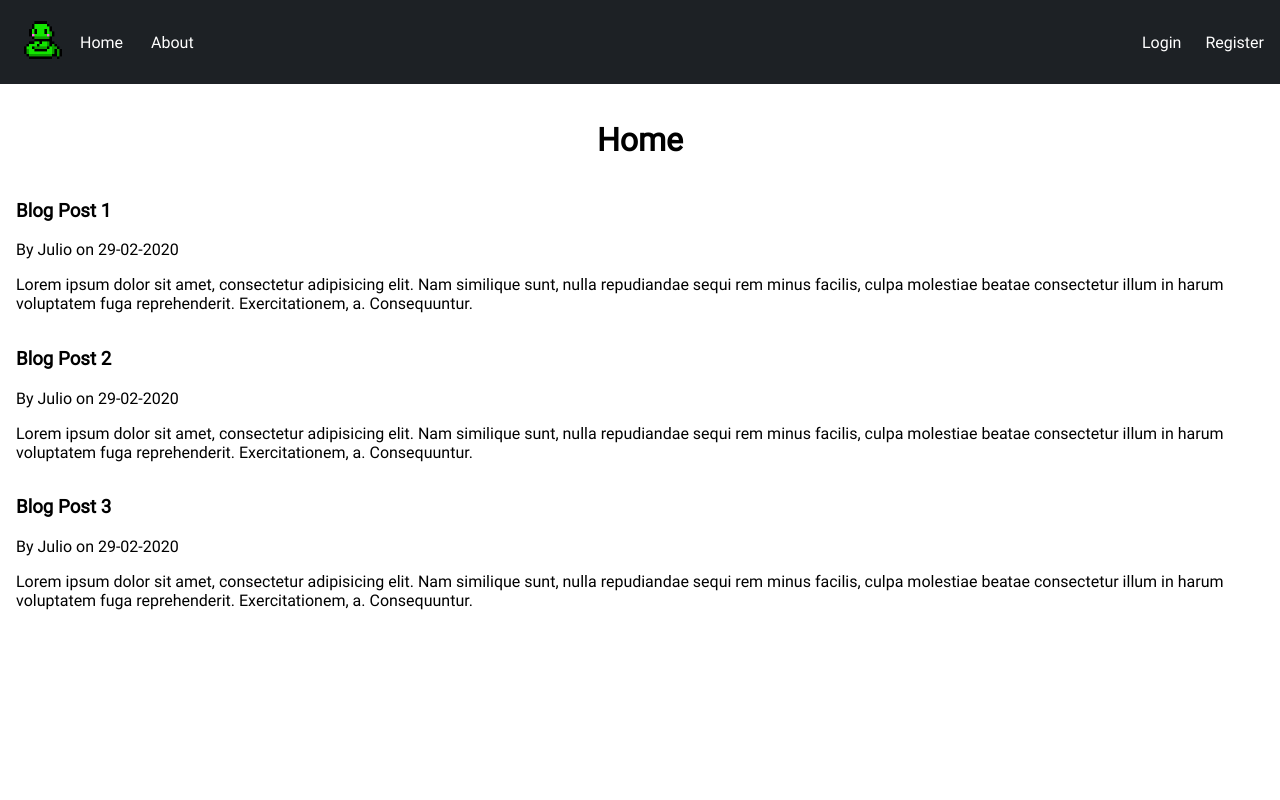
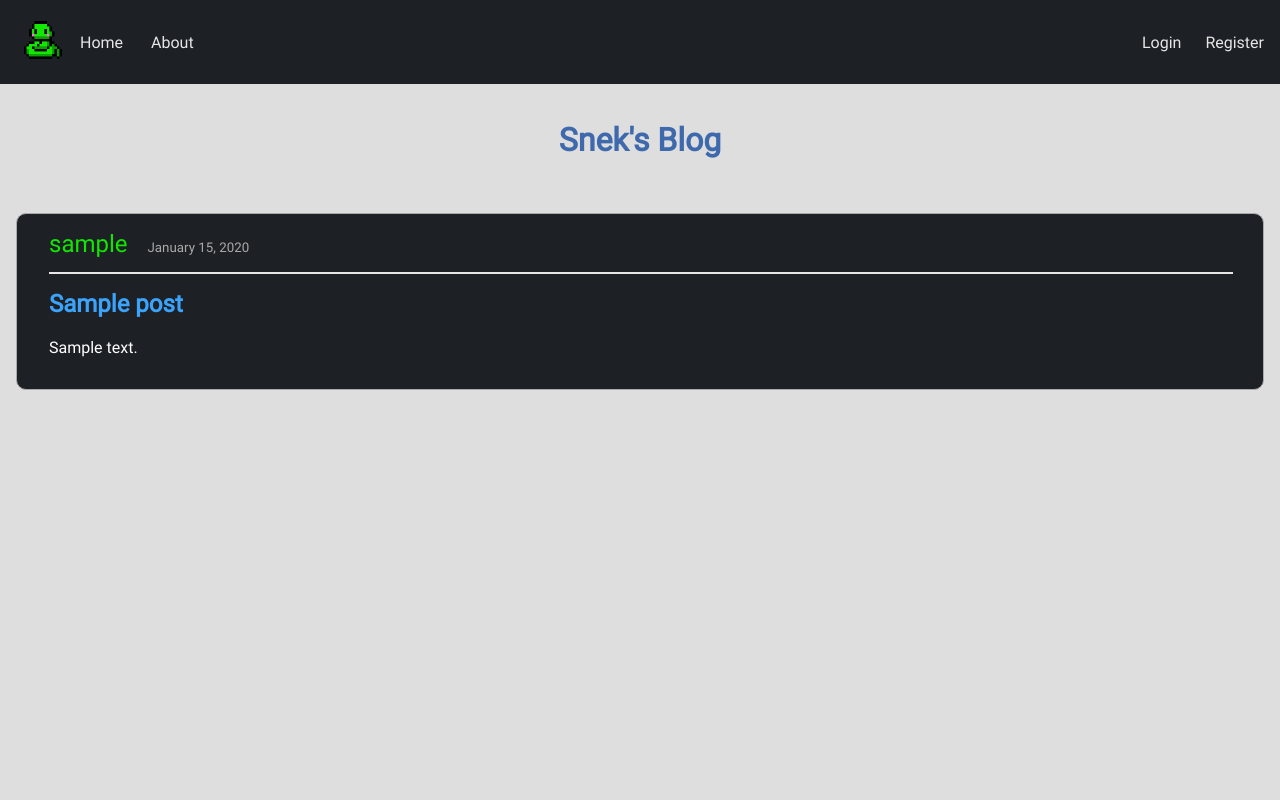
Before and after one commit to Bakon/python-django-blog, a Django app: page / in a window 1280 px wide. Run offline with Django 3.2, Linux system fonts and the light colour scheme; tables that the repository leaves empty hold one stand-in row (values such as "Sample post").

Commit message:
Connected blog posts to users and added to database, styling of the blog post cards

```diff
--- a/blog/admin.py
+++ b/blog/admin.py
@@ -1 +1,4 @@
 from django.contrib import admin
+from .models import Post
+
+admin.site.register(Post)
--- a/blog/apps.py
+++ b/blog/apps.py
@@ -1,4 +1,5 @@
 from django.apps import AppConfig
+
 
 class BlogConfig(AppConfig):
     name = 'blog'
--- a/blog/models.py
+++ b/blog/models.py
@@ -1 +1,13 @@
 from django.db import models
+from django.utils import timezone
+from django.contrib.auth.models import User
+
+
+class Post(models.Model):
+    title = models.CharField(max_length=100)
+    content = models.TextField()
+    date_posted = models.DateTimeField(default=timezone.now)
+    author = models.ForeignKey(User, on_delete=models.CASCADE)
+
+    def __str__(self):
+        return self.title
--- /dev/null
+++ b/blog/static/styles/components/blog-posts.sass
@@ -0,0 +1,44 @@
+.blog-card
+    display: flex
+    flex-flow: column nowrap
+    justify-content: center
+    align-items: center
+    width: 100%
+    margin: $spacing-large 0
+    border: 1px solid $dark-gray
+    border-radius: 10px
+    background: $dark
+
+    &-heading, &-content
+        margin: $spacing-small
+        padding: $spacing-small $spacing-large
+        width: 100%
+
+    &-heading
+        margin: $spacing-small
+        padding: $spacing-small $spacing-large
+        position: relative
+
+        &::after
+            content: ""
+            position: absolute
+            border-bottom: 2px solid $snow
+            width: 95%
+            bottom: -$spacing-small
+            left: $spacing-large
+
+        &--author
+            font-size: 1.5rem
+            margin-right: $spacing
+            text-decoration: none
+            +links($green, $green, $green, $green)
+
+        &--date
+            color: $dark-gray
+
+    &-content
+        &--title
+            +links($blue, $blue, $blue, $blue)
+
+        &--post
+            color: $white
--- a/blog/static/styles/components/global.sass
+++ b/blog/static/styles/components/global.sass
@@ -16,9 +16,14 @@
 *
     box-sizing: border-box
 
+html
+    height: 100vh
+
 body
     margin: 0
     font-family: 'Roboto'
+    height: 100%
+    background: $dark-snow
 
 ul
     list-style: none
@@ -27,6 +32,9 @@ ul
 section
     max-width: $max-view
 
+.green
+    color: $dark-blue
+
 .container
     display: flex
     flex-flow: column nowrap
--- a/blog/static/styles/components/header.sass
+++ b/blog/static/styles/components/header.sass
@@ -1,4 +1,6 @@
 .header
+    display: flex
+    justify-content: center
     padding: $spacing
     background: $dark
 
@@ -14,7 +16,7 @@
         flex-flow: row nowrap
         align-items: center
 
-        img
+        .logo
             max-width: $spacing * 2.5
             margin: 0 $spacing $spacing-small $spacing-small
             transform: scale(2)
@@ -23,11 +25,8 @@
             margin-left: $spacing * 1.5
 
         a
-            color: $white
+            +links($snow, $snow, $snow, $snow)
             text-decoration: none
 
             &.logo
                 font-size: 1.75rem
-
-            &:link, &:visited, &:hover, &:active
-                color: $white
--- /dev/null
+++ b/blog/static/styles/mixins.sass
@@ -0,0 +1,12 @@
+@mixin links($link, $visited, $hover, $active)
+    color: $link
+    text-decoration: none
+
+    &:visited
+        color: $visited
+
+    &:hover
+        color: $hover
+
+    &:active, &:focus
+        color: $active
--- a/blog/static/styles/styles.css
+++ b/blog/static/styles/styles.css
@@ -128,9 +128,14 @@
 * {
   box-sizing: border-box; }
 
+html {
+  height: 100vh; }
+
 body {
   margin: 0;
-  font-family: "Roboto"; }
+  font-family: "Roboto";
+  height: 100%;
+  background: #dedede; }
 
 ul {
   list-style: none;
@@ -138,6 +143,9 @@ ul {
 
 section {
   max-width: 80rem; }
+
+.green {
+  color: #3e69ac; }
 
 .container {
   display: flex;
@@ -148,6 +156,8 @@ section {
   padding: 1rem; }
 
 .header {
+  display: flex;
+  justify-content: center;
   padding: 1rem;
   background: #1d2125; }
   .header--inner {
@@ -160,18 +170,74 @@ section {
     display: flex;
     flex-flow: row nowrap;
     align-items: center; }
-    .header nav img {
+    .header nav .logo {
       max-width: 2.5rem;
       margin: 0 1rem 0.5rem 0.5rem;
       transform: scale(2); }
     .header nav a + a {
       margin-left: 1.5rem; }
     .header nav a {
-      color: #ffffff;
+      color: #e6e6e6;
+      text-decoration: none;
       text-decoration: none; }
+      .header nav a:visited {
+        color: #e6e6e6; }
+      .header nav a:hover {
+        color: #e6e6e6; }
+      .header nav a:active, .header nav a:focus {
+        color: #e6e6e6; }
       .header nav a.logo {
         font-size: 1.75rem; }
-      .header nav a:link, .header nav a:visited, .header nav a:hover, .header nav a:active {
-        color: #ffffff; }
+
+.blog-card {
+  display: flex;
+  flex-flow: column nowrap;
+  justify-content: center;
+  align-items: center;
+  width: 100%;
+  margin: 2rem 0;
+  border: 1px solid #a9a9a9;
+  border-radius: 10px;
+  background: #1d2125; }
+  .blog-card-heading, .blog-card-content {
+    margin: 0.5rem;
+    padding: 0.5rem 2rem;
+    width: 100%; }
+  .blog-card-heading {
+    margin: 0.5rem;
+    padding: 0.5rem 2rem;
+    position: relative; }
+    .blog-card-heading::after {
+      content: "";
+      position: absolute;
+      border-bottom: 2px solid #e6e6e6;
+      width: 95%;
+      bottom: -0.5rem;
+      left: 2rem; }
+    .blog-card-heading--author {
+      font-size: 1.5rem;
+      margin-right: 1rem;
+      text-decoration: none;
+      color: #12e600;
+      text-decoration: none; }
+      .blog-card-heading--author:visited {
+        color: #12e600; }
+      .blog-card-heading--author:hover {
+        color: #12e600; }
+      .blog-card-heading--author:active, .blog-card-heading--author:focus {
+        color: #12e600; }
+    .blog-card-heading--date {
+      color: #a9a9a9; }
+  .blog-card-content--title {
+    color: #3ba3fb;
+    text-decoration: none; }
+    .blog-card-content--title:visited {
+      color: #3ba3fb; }
+    .blog-card-content--title:hover {
+      color: #3ba3fb; }
+    .blog-card-content--title:active, .blog-card-content--title:focus {
+      color: #3ba3fb; }
+  .blog-card-content--post {
+    color: #ffffff; }
 
 /*# sourceMappingURL=styles.css.map */
--- a/blog/static/styles/styles.sass
+++ b/blog/static/styles/styles.sass
@@ -1,7 +1,9 @@
 @import 'variables'
 @import 'helpers'
+@import 'mixins'
 
 @import 'modules/flex'
 
 @import 'components/global'
 @import 'components/header'
+@import 'components/blog-posts'
--- a/blog/static/styles/variables.sass
+++ b/blog/static/styles/variables.sass
@@ -6,13 +6,19 @@ $max-view:   80rem
 
 // white
 $white:      #ffffff
+$dark-snow:  #dedede
+$snow:       #e6e6e6
 
 // grey - black
 $black:      #000000
 $dark:       #1d2125
 $text:       #45515d
+$dark-gray:  #a9a9a9
 
 // blue
-$blue:       #6ea3f2
+$blue:       #3ba3fb
 $dark-blue:  #3e69ac
 $light-blue: #538fe9
+
+// green
+$green:      #12e600
--- a/blog/templates/blog/home.html
+++ b/blog/templates/blog/home.html
@@ -1,13 +1,16 @@
 {% extends 'blog/base.html' %}
 {% block content %}
-    <h1>Home</h1>
+    <h1 class="green">Snek's Blog</h1>
     {% for post in posts %}
-        <section>
-            <article>
-                <h1>{{ post.title }}</h1>
-                <p>By {{ post.author }} on {{ post.date_posted }}</p>
-                <p>{{ post.content }}</p>
-            </article>
+        <section class="blog-card">
+            <div class="blog-card-heading">
+                <a class="blog-card-heading--author" href="#">{{ post.author }}</a>
+                <small class="blog-card-heading--date">{{ post.date_posted|date:"F d, Y" }}</small>
+            </div>
+            <div class="blog-card-content">
+                <h2 class="no--margin-top"><a class="blog-card-content--title" href="#">{{ post.title }}</a></h2>
+                <p class="blog-card-content--post">{{ post.content }}</p>
+            </div>
         </section>
     {% endfor %}
 {% endblock content %}
--- a/blog/urls.py
+++ b/blog/urls.py
@@ -1,5 +1,6 @@
 from django.urls import path
 from . import views
+
 
 urlpatterns = [
     path('', views.home, name='blog-home'),
--- a/blog/views.py
+++ b/blog/views.py
@@ -1,31 +1,11 @@
 from django.shortcuts import render
-
-posts = [
-    {
-        'author': 'Julio',
-        'title': 'Blog Post 1',
-        'content': 'Lorem ipsum dolor sit amet, consectetur adipisicing elit. Nam similique sunt, nulla repudiandae sequi rem minus facilis, culpa molestiae beatae consectetur illum in harum voluptatem fuga reprehenderit. Exercitationem, a. Consequuntur.',
-        'date_posted': '29-02-2020'
-    },
-    {
-        'author': 'Julio',
-        'title': 'Blog Post 2',
-        'content': 'Lorem ipsum dolor sit amet, consectetur adipisicing elit. Nam similique sunt, nulla repudiandae sequi rem minus facilis, culpa molestiae beatae consectetur illum in harum voluptatem fuga reprehenderit. Exercitationem, a. Consequuntur.',
-        'date_posted': '29-02-2020'
-    },
-    {
-        'author': 'Julio',
-        'title': 'Blog Post 3',
-        'content': 'Lorem ipsum dolor sit amet, consectetur adipisicing elit. Nam similique sunt, nulla repudiandae sequi rem minus facilis, culpa molestiae beatae consectetur illum in harum voluptatem fuga reprehenderit. Exercitationem, a. Consequuntur.',
-        'date_posted': '29-02-2020'
-    }
-]
+from .models import Post
 
 # render looks inside the templates directory
 
 def home(request):
     context = {
-        'posts': posts,
+        'posts': Post.objects.all(),
         'title': 'Blog - Home',
         'meta': {
             'title': 'Title home page',
```
Also changed, not shown: blog/migrations/0001_initial.py (added), blog/migrations/__init__.py (added).
